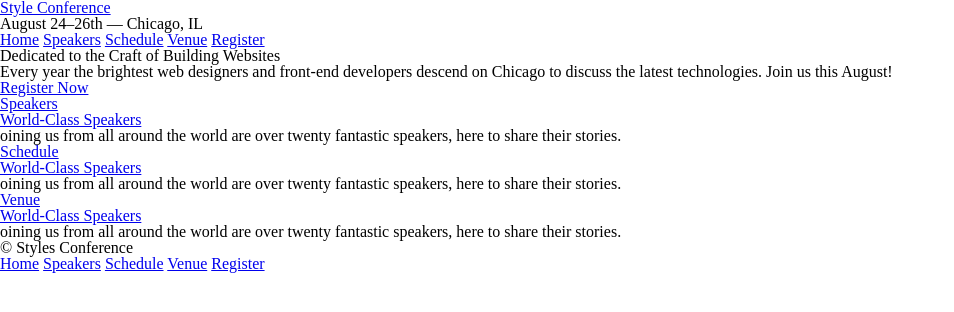
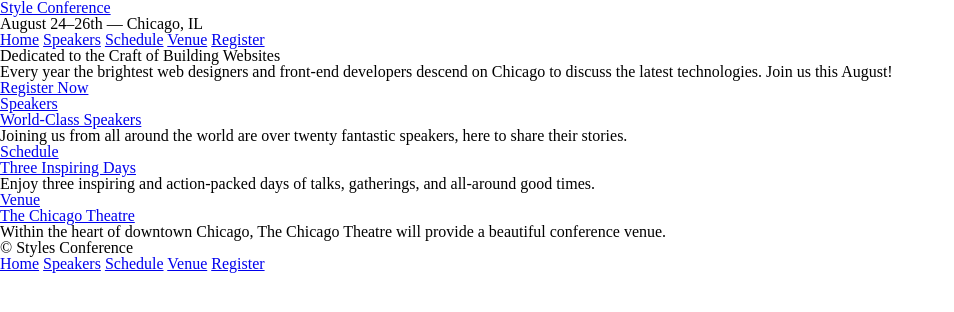
Before and after one commit to koude8/learn-to-code, a plain HTML site: page styles-conference/index.html in a window 1280 px wide. Shown: the whole page, without its empty margins (0-954 px from the left). Drawn offline with Linux system fonts and the light colour scheme.

Commit message:
fix mistake

```diff
--- a/styles-conference/index.html
+++ b/styles-conference/index.html
@@ -48,7 +48,7 @@
 
         </a>
 
-          <p>oining us from all around the world are over twenty fantastic speakers, here to share their stories.</p>
+        <p>Joining us from all around the world are over twenty fantastic speakers, here to share their stories.</p>
 
       </section>
 
@@ -57,11 +57,11 @@
         <a href="schedule.html">
 
           <h5>Schedule</h5>
-          <h3>World-Class Speakers</h3>
+          <h3>Three Inspiring Days</h3>
 
         </a>
 
-        <p>oining us from all around the world are over twenty fantastic speakers, here to share their stories.</p>
+        <p>Enjoy three inspiring and action-packed days of talks, gatherings, and all-around good times.</p>
 
       </section>
 
@@ -70,11 +70,11 @@
         <a href="venue.html">
 
           <h5>Venue</h5>
-          <h3>World-Class Speakers</h3>
+          <h3>The Chicago Theatre</h3>
 
         </a>
 
-        <p>oining us from all around the world are over twenty fantastic speakers, here to share their stories.</p>
+        <p>Within the heart of downtown Chicago, The Chicago Theatre will provide a beautiful conference venue.</p>
 
       </section>
 
```
